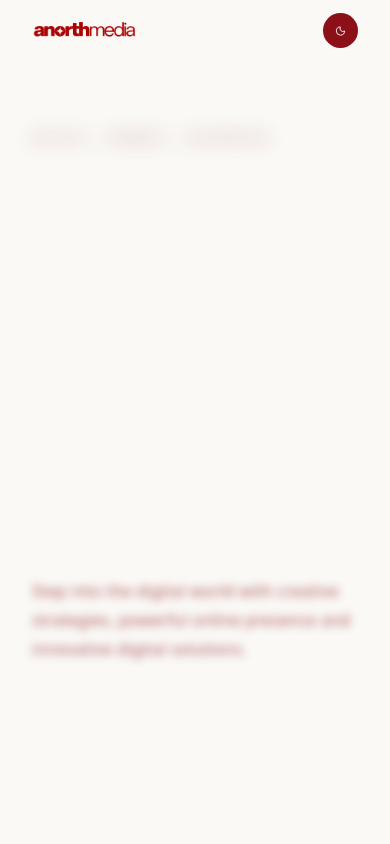
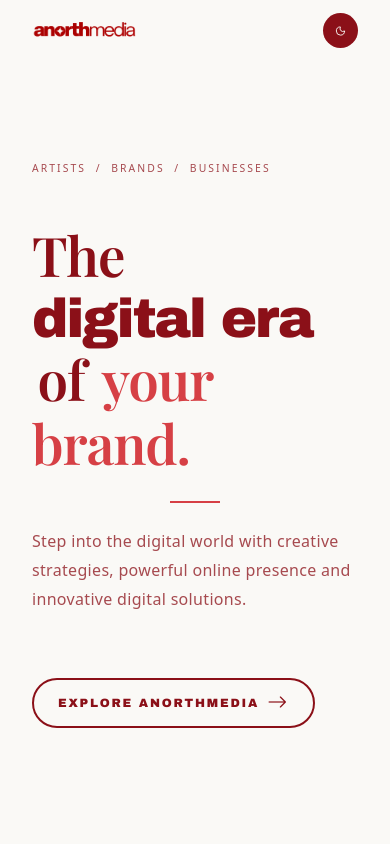
Before and after one commit to prabhat6780-spec/anorthmedia, a React (Vite) app: page / in a window 390 px wide. Shown: the top 844 px of the page. Built offline with nearby package versions, Linux system fonts and the light colour scheme; a web font is replaced by a local one.

Commit message:
animations2

```diff
--- a/src/components/Hero.jsx
+++ b/src/components/Hero.jsx
@@ -16,10 +16,10 @@ export default function Hero() {
         </div>
       </motion.div>
       <div className="container position-relative z-1 text-start text-md-center" style={{ marginTop: '15px' }}>
-        <motion.div initial={{ opacity: 0, filter: 'blur(10px)' }} animate={{ opacity: 1, filter: 'blur(0px)' }} transition={{ duration: 2.0, delay: 2.0, ease: 'easeOut' }} className="text-uppercase tracking-wider mb-5 opacity-75 fw-medium text-nowrap" style={{ letterSpacing: '0.2em', fontSize: 'clamp(0.65rem, 2.5vw, 1.4rem)' }}>
+        <motion.div initial={{ opacity: 0, filter: 'blur(10px)' }} animate={{ opacity: 1, filter: 'blur(0px)' }} transition={{ duration: 1.5, delay: 0.5, ease: 'easeOut' }} className="text-uppercase tracking-wider mb-5 opacity-75 fw-medium text-nowrap" style={{ letterSpacing: '0.2em', fontSize: 'clamp(0.65rem, 2.5vw, 1.4rem)' }}>
           ARTISTS &nbsp;/&nbsp; BRANDS &nbsp;/&nbsp; BUSINESSES
         </motion.div>
-        <motion.h1 initial={{ opacity: 0, filter: 'blur(20px)', letterSpacing: '0.1em' }} animate={{ opacity: 1, filter: 'blur(0px)', letterSpacing: '-0.04em' }} transition={{ duration: 2.5, delay: 2.2, ease: [0.16, 1, 0.3, 1] }} className="hero-heading mb-4 mb-md-5" style={{ fontFamily: "'Helvetica Now Display ExtraBold', 'Arial Black', sans-serif", fontWeight: 900, lineHeight: 1.1, fontSize: 'clamp(3rem, 14vw, 8rem)' }}>
+        <motion.h1 initial={{ opacity: 0, filter: 'blur(15px)', y: 30 }} animate={{ opacity: 1, filter: 'blur(0px)', y: 0 }} transition={{ duration: 2.0, delay: 0.7, ease: [0.16, 1, 0.3, 1] }} className="hero-heading mb-4 mb-md-5" style={{ fontFamily: "'Helvetica Now Display ExtraBold', 'Arial Black', sans-serif", fontWeight: 900, lineHeight: 1.1, letterSpacing: '-0.04em', fontSize: 'clamp(3rem, 14vw, 8rem)' }}>
           <span style={{ fontFamily: "'Playfair Display', serif", fontStyle: 'italic', fontWeight: 600, letterSpacing: '-0.02em', paddingRight: '0.1em' }}>The </span>
           <br className="d-block d-md-none" />
           digital era
@@ -28,12 +28,12 @@ export default function Hero() {
           <span style={{ fontFamily: "'Playfair Display', serif", fontStyle: 'italic', fontWeight: 600, letterSpacing: '-0.02em', color: 'var(--text-accent-color)' }}>your brand.</span>
         </motion.h1>
 
-        <motion.div initial={{ opacity: 0, scaleX: 0 }} animate={{ opacity: 1, scaleX: 1 }} transition={{ duration: 2.0, delay: 2.5, ease: 'easeInOut' }} className="d-block d-md-none mb-4 mx-auto" style={{ width: '50px', height: '2px', backgroundColor: 'var(--text-accent-color)', transformOrigin: 'center' }}></motion.div>
+        <motion.div initial={{ opacity: 0, scaleX: 0 }} animate={{ opacity: 1, scaleX: 1 }} transition={{ duration: 1.5, delay: 1.0, ease: 'easeInOut' }} className="d-block d-md-none mb-4 mx-auto" style={{ width: '50px', height: '2px', backgroundColor: 'var(--text-accent-color)', transformOrigin: 'center' }}></motion.div>
 
-        <motion.p initial={{ opacity: 0, y: 20, filter: 'blur(5px)' }} animate={{ opacity: 1, y: 0, filter: 'blur(0px)' }} transition={{ duration: 2.0, delay: 2.6, ease: 'easeOut' }} className="opacity-75 mx-0 mx-md-auto mb-5" style={{ maxWidth: '650px', lineHeight: 1.8, fontSize: 'clamp(1rem, 2.5vw, 1.3rem)', fontWeight: 400, letterSpacing: '0.02em' }}>
+        <motion.p initial={{ opacity: 0, y: 20, filter: 'blur(5px)' }} animate={{ opacity: 1, y: 0, filter: 'blur(0px)' }} transition={{ duration: 1.5, delay: 1.1, ease: 'easeOut' }} className="opacity-75 mx-0 mx-md-auto mb-5" style={{ maxWidth: '650px', lineHeight: 1.8, fontSize: 'clamp(1rem, 2.5vw, 1.3rem)', fontWeight: 400, letterSpacing: '0.02em' }}>
           Step into the digital world with creative strategies, powerful online presence and innovative digital solutions.
         </motion.p>
-        <motion.div initial={{ opacity: 0, y: 20 }} animate={{ opacity: 1, y: 0 }} transition={{ duration: 2.0, delay: 2.8, ease: 'easeOut' }} className="mt-4 pt-3 d-flex justify-content-start justify-content-md-center">
+        <motion.div initial={{ opacity: 0, y: 20 }} animate={{ opacity: 1, y: 0 }} transition={{ duration: 1.5, delay: 1.3, ease: 'easeOut' }} className="mt-4 pt-3 d-flex justify-content-start justify-content-md-center">
           <Link to="/explore" className="btn btn-outline-theme rounded-pill px-4 px-md-5 py-2 py-md-3 text-uppercase text-nowrap d-flex align-items-center gap-2" style={{ fontFamily: "'Helvetica Now Display ExtraBold', 'Arial Black', sans-serif", letterSpacing: '0.15em', transition: 'all 0.3s ease', fontSize: 'clamp(0.75rem, 2.5vw, 1.1rem)' }}>
             Explore Anorthmedia <i className="bi bi-arrow-right fs-5"></i>
           </Link>
--- a/src/components/IntroAnimation.jsx
+++ b/src/components/IntroAnimation.jsx
@@ -4,10 +4,10 @@ import logoDark from '../assets/anorthmedia.PNG';
 
 export default function IntroAnimation({ onComplete }) {
   useEffect(() => {
-    // Unmount the intro after 3.5 seconds to trigger the logo layout transition to the navbar
+    // Unmount the intro after 2.0 seconds to trigger the logo layout transition to the navbar faster
     const timer = setTimeout(() => {
       onComplete();
-    }, 3500);
+    }, 2000);
     return () => clearTimeout(timer);
   }, [onComplete]);
 
@@ -16,7 +16,7 @@ export default function IntroAnimation({ onComplete }) {
       className="position-fixed top-0 start-0 w-100 h-100 d-flex align-items-center justify-content-center"
       style={{ backgroundColor: '#5A0914', zIndex: 9999 }}
       exit={{ backgroundColor: 'rgba(90, 9, 20, 0)' }} // Fade out the solid background
-      transition={{ duration: 2.0, ease: 'easeInOut' }}
+      transition={{ duration: 1.0, ease: 'easeInOut' }}
     >
       <motion.img
         layoutId="brand-logo"
@@ -24,7 +24,7 @@ export default function IntroAnimation({ onComplete }) {
         alt="Anorthmedia"
         initial={{ opacity: 0, scale: 0.8, filter: 'blur(10px)' }}
         animate={{ opacity: 1, scale: 2.5, filter: 'blur(0px)' }}
-        transition={{ duration: 2.5, ease: [0.16, 1, 0.3, 1] }} // smooth cubic-bezier
+        transition={{ duration: 1.5, ease: [0.16, 1, 0.3, 1] }} // smooth cubic-bezier
         style={{ height: '40px' }}
       />
     </motion.div>
```
